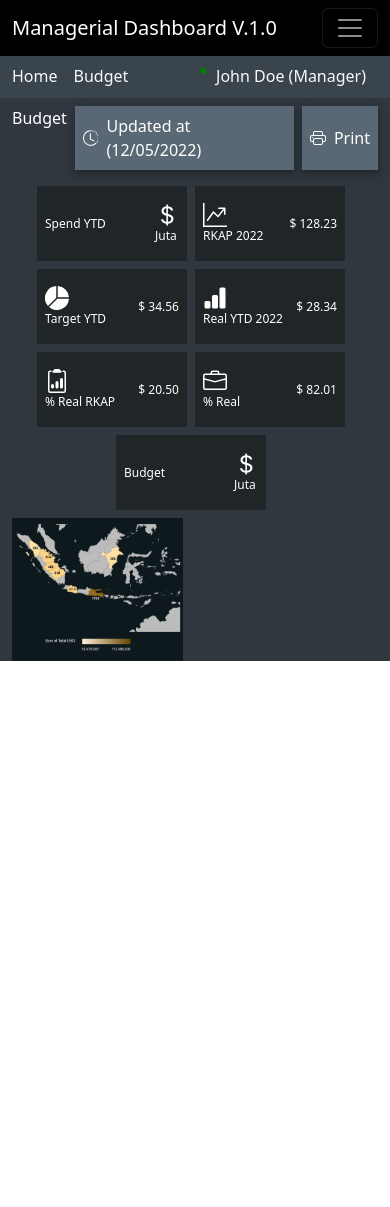
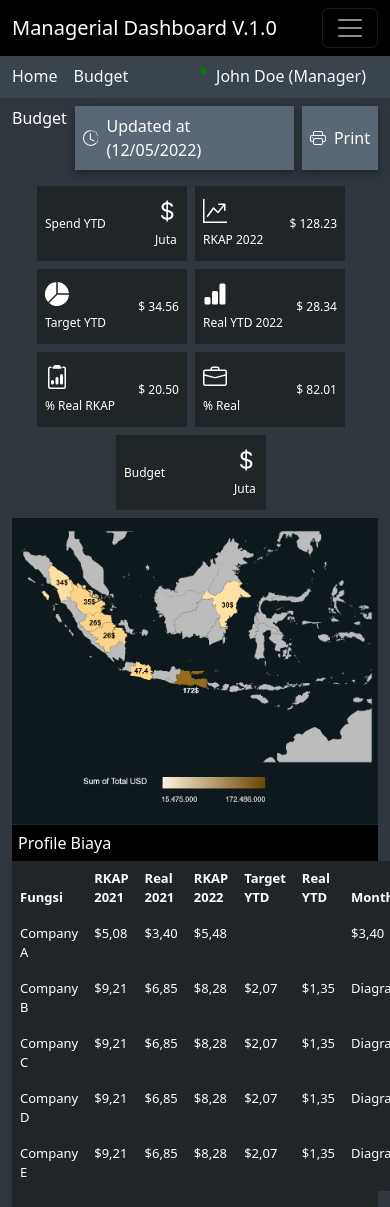
Before and after one commit to auzanxp/chart-engineer, a React (Vite) app: page /bugdet in a window 390 px wide. Before the commit the page ends 844 px from the top, so only its background shows below. Built offline with nearby package versions, Linux system fonts and the light colour scheme.

Commit message:
feat: add table responsive

```diff
--- a/src/components/Molecules/BudgetInfoBar/BudgetInfoBar.jsx
+++ b/src/components/Molecules/BudgetInfoBar/BudgetInfoBar.jsx
@@ -20,7 +20,7 @@ const BudgetInfoBar = () => {
                 <div className="d-flex flex-column justify-content-center">
                   <CurrencyDollar size={24} />{" "}
                 </div>
-                <div>Juta</div>
+                <div className="mt-2">Juta</div>
               </div>
             </div>
           </div>
@@ -30,7 +30,7 @@ const BudgetInfoBar = () => {
                 <div>
                   <GraphUpArrow size={24} />{" "}
                 </div>
-                <div>RKAP 2022</div>
+                <div className="mt-2">RKAP 2022</div>
               </div>
               <div>$ 128.23</div>
             </div>
@@ -41,7 +41,7 @@ const BudgetInfoBar = () => {
                 <div>
                   <PieChartFill size={24} />{" "}
                 </div>
-                <div>Target YTD</div>
+                <div className="mt-2">Target YTD</div>
               </div>
               <div>$ 34.56</div>
             </div>
@@ -52,7 +52,7 @@ const BudgetInfoBar = () => {
                 <div>
                   <BarChartFill size={24} />{" "}
                 </div>
-                <div>Real YTD 2022</div>
+                <div className="mt-2">Real YTD 2022</div>
               </div>
               <div>$ 28.34</div>
             </div>
@@ -63,9 +63,9 @@ const BudgetInfoBar = () => {
                 <div>
                   <Clipboard2Data size={24} />{" "}
                 </div>
-                <div>% Real RKAP</div>
+                <div className="mt-2">% Real RKAP</div>
               </div>
-              <div>$ 20.50</div>
+              <div >$ 20.50</div>
             </div>
           </div>
           <div className="budget-info__card">
@@ -74,7 +74,7 @@ const BudgetInfoBar = () => {
                 <div>
                   <Briefcase size={24} />{" "}
                 </div>
-                <div>% Real</div>
+                <div className="mt-2">% Real</div>
               </div>
               <div>$ 82.01</div>
             </div>
@@ -86,7 +86,7 @@ const BudgetInfoBar = () => {
                 <div className="d-flex flex-column justify-content-center">
                   <CurrencyDollar size={24} />{" "}
                 </div>
-                <div>Juta</div>
+                <div className="mt-2">Juta</div>
               </div>
             </div>
           </div>
--- a/src/components/Molecules/CardPerformance/CardPerformance.css
+++ b/src/components/Molecules/CardPerformance/CardPerformance.css
@@ -1,6 +1,6 @@
 .card-performance__title {
   background-color: black;
-  padding: 8px;
+  padding: 5px;
 }
 
 .card-performance__title p {
--- /dev/null
+++ b/src/components/Molecules/ProfilBiaya/ProfileBiaya.css
@@ -0,0 +1,17 @@
+.profile__wrap {
+  background-color: #202527;
+}
+
+.profile__title {
+  background-color: black;
+  padding: 6px;
+}
+
+.table__profile {
+  font-size: small;
+}
+
+.horizontal-bar {
+  height: 1%;
+  background-color: #fff;
+}
--- a/src/components/Molecules/ProfilBiaya/ProfileBiaya.jsx
+++ b/src/components/Molecules/ProfilBiaya/ProfileBiaya.jsx
@@ -0,0 +1,75 @@
+import "./ProfileBiaya.css";
+
+const ProfileBiaya = () => {
+  return (
+    <div className="profile__wrap">
+      <div className="profile__title">Profile Biaya</div>
+      <div className="row">
+        <div className="col table-responsive">
+          <table className="table__profile table table-dark table-borderless">
+            <thead>
+              <tr>
+                <th scope="col">Fungsi</th>
+                <th>RKAP 2021</th>
+                <th>Real 2021</th>
+                <th>RKAP 2022</th>
+                <th>Target YTD</th>
+                <th>Real YTD</th>
+                <th>Monthly</th>
+              </tr>
+            </thead>
+            <tbody>
+              <tr>
+                <td>Company A</td>
+                <td>$5,08</td>
+                <td>$3,40</td>
+                <td className="horizontal-bar" colSpan="3">$5,48</td>
+                <td>$3,40</td>
+                <td>$1,53</td>
+                <td>Diagram</td>
+              </tr>
+              <tr>
+                <td>Company B</td>
+                <td>$9,21</td>
+                <td>$6,85</td>
+                <td>$8,28</td>
+                <td>$2,07</td>
+                <td>$1,35</td>
+                <td>Diagram</td>
+              </tr>
+              <tr>
+                <td>Company C</td>
+                <td>$9,21</td>
+                <td>$6,85</td>
+                <td>$8,28</td>
+                <td>$2,07</td>
+                <td>$1,35</td>
+                <td>Diagram</td>
+              </tr>
+              <tr>
+                <td>Company D</td>
+                <td>$9,21</td>
+                <td>$6,85</td>
+                <td>$8,28</td>
+                <td>$2,07</td>
+                <td>$1,35</td>
+                <td>Diagram</td>
+              </tr>
+              <tr>
+                <td>Company E</td>
+                <td>$9,21</td>
+                <td>$6,85</td>
+                <td>$8,28</td>
+                <td>$2,07</td>
+                <td>$1,35</td>
+                <td>Diagram</td>
+              </tr>
+            </tbody>
+          </table>
+        </div>
+      </div>
+    </div>
+  );
+};
+
+export default ProfileBiaya;
--- a/src/pages/BudgetPage.jsx
+++ b/src/pages/BudgetPage.jsx
@@ -1,5 +1,6 @@
 import BudgetNav from "../components/Atoms/BudgetNav/BudgetNav";
 import BudgetInfoBar from "../components/Molecules/BudgetInfoBar/BudgetInfoBar";
+import ProfileBiaya from "../components//Molecules/ProfilBiaya/ProfileBiaya";
 
 const BudgetPage = () => {
   return (
@@ -23,7 +24,7 @@ const BudgetPage = () => {
             />
           </div>
           <div className="col">
-
+            <ProfileBiaya />
           </div>
         </div>
       </div>
```
